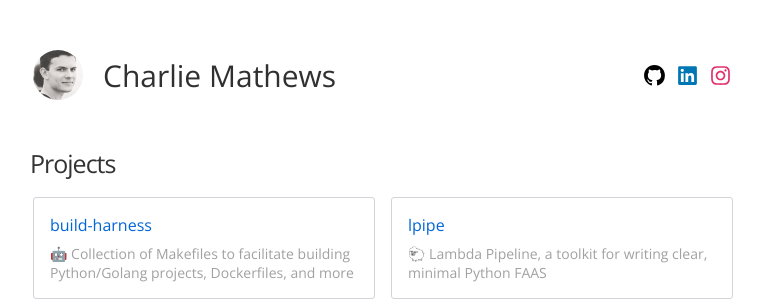
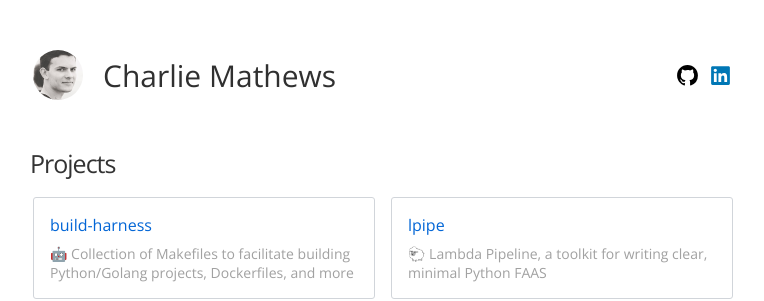
Before and after one commit to alphachai/charliemathews.com, a Jekyll site: the page built from index.md, in a window 1280 px wide. Shown: the top 301 px of the page, without its empty margins (257-1021 px from the left). Built offline with Jekyll 4.4.1, drawn with Linux system fonts in a browser that asks for light colours.

Commit message:
Update default.html

```diff
--- a/_layouts/default.html
+++ b/_layouts/default.html
@@ -33,7 +33,7 @@ All code, images, and content are the intellectual property of Charlie Mathews (
 			<ul>
 				<li><a class="link" href="https://github.com/alphachai"><div class="icon_wrap"><svg title="Github" class="icon icon_github"><use xlink:href="{{ "static/img/icons.svg" | relative_url }}#logo-github"/></svg></div></a></li>
 				<li><a class="link" href="https://linkedin.com/in/charlesparkes"><div class="icon_wrap"><svg title="Linkedin" class="icon icon_linkedin"><use xlink:href="{{ "static/img/icons.svg" | relative_url }}#logo-linkedin"/></svg></div></a></li>
-				<li><a class="link" href="https://instagram.com/charliemathews"><div class="icon_wrap"><svg title="Instagram" class="icon icon_instagram"><use xlink:href="{{ "static/img/icons.svg" | relative_url }}#logo-instagram"/></svg></div></a></li>
+				<!--<li><a class="link" href="https://instagram.com/charliemathews"><div class="icon_wrap"><svg title="Instagram" class="icon icon_instagram"><use xlink:href="{{ "static/img/icons.svg" | relative_url }}#logo-instagram"/></svg></div></a></li>-->
 			</ul>
 		</div>
 	</header>
```
